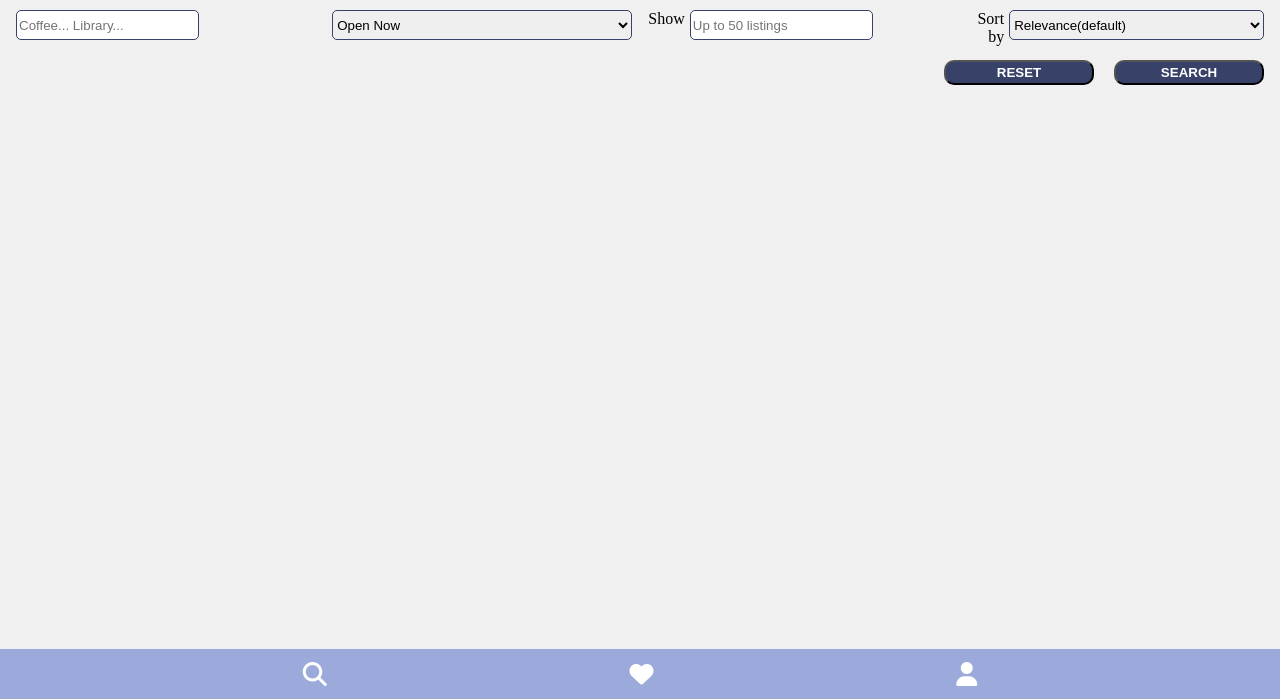
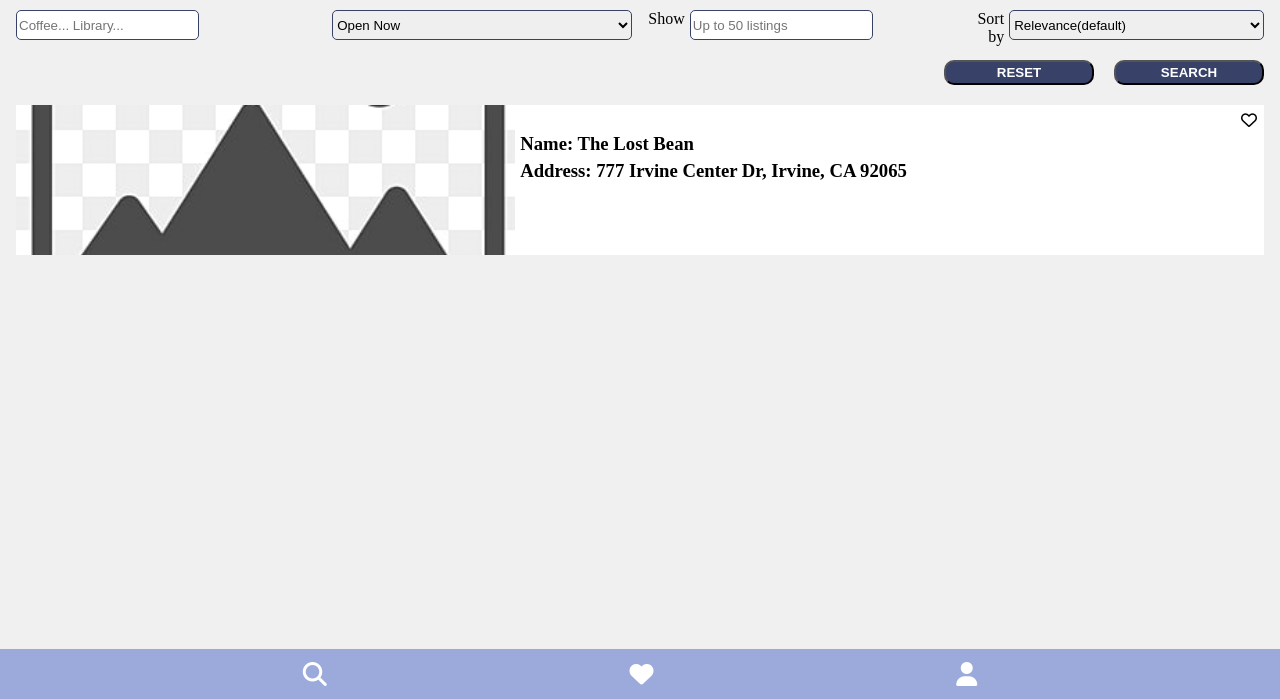
Before and after one commit to lindsay-jin/front-end-project, a website: page index.html in a window 1280 px wide. Both pictures are taken after a click on the button "START SEARCHING". Shown: the part 101-800 px from the top of the page. Drawn offline with Linux system fonts and the light colour scheme; a web font is replaced by a local one.

Commit message:
finished search result layout

```diff
--- a/css/layout.css
+++ b/css/layout.css
@@ -80,7 +80,43 @@
 
 .listing-container {
   display: flex;
+  background-color: white;
+  width: 100%;
+  height: 150px;
 }
+
+.listing-img-container {
+  width: 40%;
+}
+
+.listing-img-container img {
+  width: 100%;
+  height: 100%;
+  object-fit: cover;
+}
+
+.right-container {
+  width: 60%;
+  height: 100%;
+  background-color: white;
+}
+
+.heart-container {
+  display: flex;
+  justify-content: end;
+  padding-top: 7px;
+  padding-right: 7px;
+}
+
+.info-container {
+  padding-left: 5px;
+}
+
+.info-container h3 {
+  margin: 5px 0;
+}
+
+/* footer */
 
 .button-div {
   display: flex;
--- a/index.html
+++ b/index.html
@@ -66,7 +66,7 @@
                 <label for="show">Show</label>
                 <input
                   class="show-input"
-                  type="text"
+                  type="number"
                   placeholder="Up to 50 listings" />
               </div>
               <div class="column-half column-fourth sort-row">
@@ -81,7 +81,7 @@
             </div>
             <!--button row-->
             <div class="button-div row">
-              <button class="reset-button" type="submit">RESET</button>
+              <button class="reset-button" type="button">RESET</button>
               <button class="submit-button" type="submit">SEARCH</button>
             </div>
           </form>
@@ -90,14 +90,16 @@
         <div class="listing">
           <div class="listing-container">
             <div class="listing-img-container">
-              <img class="listing-image" src="" alt="" />
+              <img class="listing-image" src="images/placeholder.png" alt="" />
             </div>
-            <div class="heart-container">
-              <i></i>
-            </div>
-            <div class="info-container">
-              <h3 class="listing-name"></h3>
-              <h3 class="listing-address"></h3>
+            <div class="right-container">
+              <div class="heart-container">
+                <i class="fa-regular fa-heart"></i>
+              </div>
+              <div class="info-container">
+                <h3 class="listing-name">Name: The Lost Bean</h3>
+                <h3 class="listing-address">Address: 777 Irvine Center Dr, Irvine, CA 92065</h3>
+              </div>
             </div>
           </div>
         </div>
--- a/js/main.js
+++ b/js/main.js
@@ -5,16 +5,15 @@
 //search page
 const $form = document.querySelector('form');
 const $location = document.querySelector('.location-input');
-let locationValue = $location.value;
+//const locationValue = $location.value;
 const $keyword = document.querySelector('.keyword-input');
-const keywordValue = $keyword.value;
+//const keywordValue = $keyword.value;
 const $open = document.querySelector('#open');
-const openValue = $open.value;
+//const openValue = $open.value;
 const $show = document.querySelector('.show-input');
-//????? why can't I assign showValue as a number?
-const showValue = $show.value;
+//const showValue = Number($show.value);
 const $sort = document.querySelector('#sort');
-const sortValue = $sort.value;
+//const sortValue = $sort.value;
 const $resetButton = document.querySelector('.reset-button');
 const $submitButton = document.querySelector('.submit-button');
 //listing
@@ -32,8 +31,18 @@
     $form.reset();
 });
 //submit **************************************
-$submitButton?.addEventListener('click', (event) => {
+$form?.addEventListener('submit', (event) => {
     event?.preventDefault();
+    // let info = new FormData(event.target as HTMLFormElement)
+    // console.log(event.target)
+    // console.log(info)
+    // console.log([...info.entries()]);
+    // const infoEntries = Object.fromEntries(info.entries());
+    const locationValue = $location.value;
+    const keywordValue = $keyword.value;
+    const openValue = $open.value;
+    const showValue = Number($show.value);
+    const sortValue = $sort.value;
     let obj = {
         location: locationValue ? locationValue : '',
         keyword: keywordValue ? keywordValue : '',
@@ -41,7 +50,6 @@
         show: showValue ? showValue : 10,
         sortBy: sortValue ? sortValue : 'relevance',
     };
-    console.log(locationValue);
     data.nextEntryId++;
     data.entries.unshift(obj);
     const options = {
@@ -53,7 +61,7 @@
     };
     async function fetchInfo() {
         try {
-            const response = await fetch('https://api.foursquare.com/v3/places/search?query=${keywordValue}', options);
+            const response = await fetch(`https://api.foursquare.com/v3/places/search?query=${keywordValue}&near=${locationValue}&open_now=${openValue}&sort=${sortValue}&limit=${showValue}`, options);
             const data = await response.json();
             console.log(data);
             if (!data) {
@@ -75,8 +83,6 @@
     $listing.prepend(renderEntry(obj));
 });
 function renderEntry(entry) {
-    // const $listing = document.createElement('div');
-    // $listing.className = 'listing';
     const $listingContainer = document.createElement('div');
     $listingContainer.className = 'listing-container';
     const $listingImgContainer = document.createElement('div');
```
Also changed, not shown: ts/main.ts (+19 -11 lines), images/placeholder.png (added).
